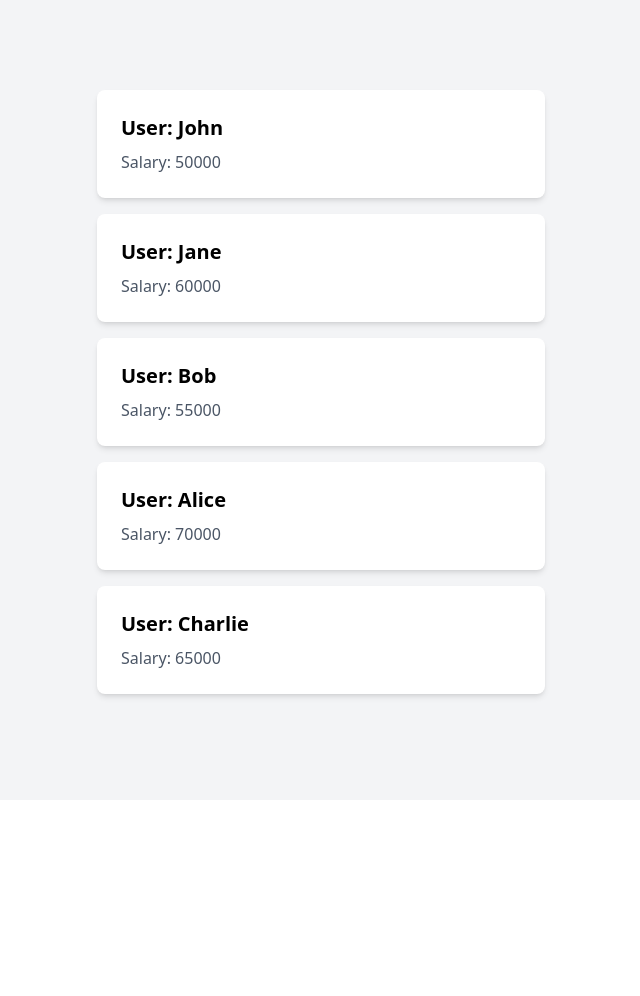
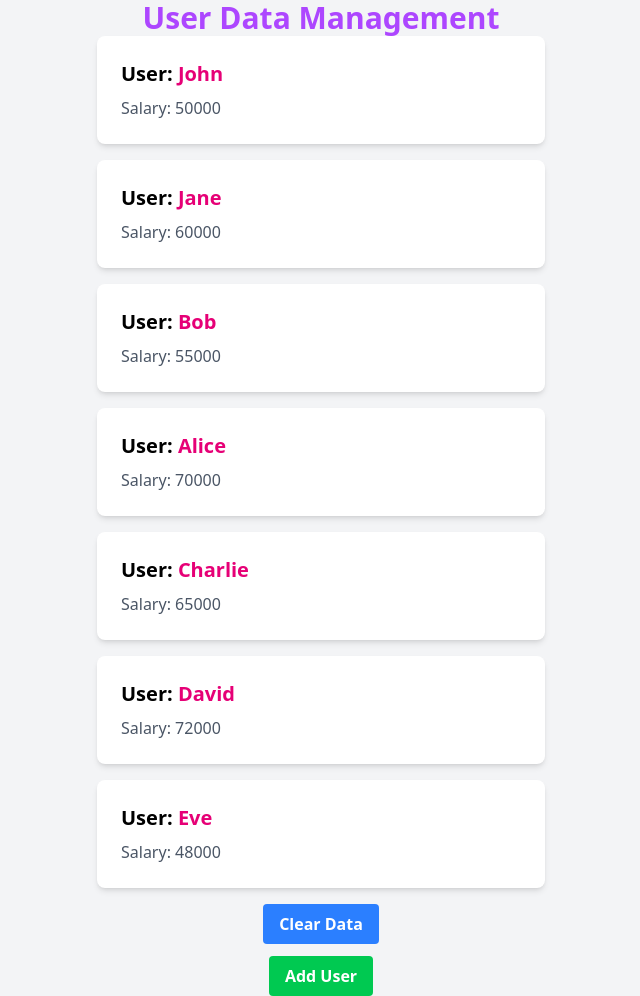
Before and after one commit to chanphiw/learn-angular20, an Angular app: page / in a window 1280 px wide. Shown: the whole page, without its empty margins (319-959 px from the left). Before the commit the page ends 800 px from the top, so only its background shows below. Built offline with nearby package versions, Linux system fonts and the light colour scheme.

Commit message:
for loop2

```diff
--- a/src/app/app.html
+++ b/src/app/app.html
@@ -1,9 +1,24 @@
 <div class="flex flex-col items-center justify-center min-h-screen bg-gray-100">
+  <h1 class="text-3xl font-bold  text-purple-500">
+    User Data Management
+  </h1>
+
   @for(user of data; track user.id) {
   <div class="bg-white shadow-md rounded-lg p-6 mb-4 w-full max-w-md">
-    <h2 class="text-xl font-semibold mb-2">User: {{ user.name }}</h2>
+    <h2 class="text-xl font-semibold mb-2">User:
+      <span class="text-pink-600">{{ user.name }}</span>
+    </h2>
     <p class="text-gray-600">Salary: {{ user.salary }}</p>
   </div>
+  }@empty {
+  <p class="text-gray-600">No data available.</p>
   }
 
+  <button (click)="clearData()" class="bg-blue-500 hover:bg-blue-700 text-white font-bold py-2 px-4 rounded">
+    Clear Data
+  </button>
+
+  <button (click)="addData()" class="bg-green-500 hover:bg-green-700 text-white font-bold py-2 px-4 rounded mt-3">
+    Add User
+  </button>
 </div>
--- a/src/app/app.ts
+++ b/src/app/app.ts
@@ -1,4 +1,4 @@
-import { Component, signal } from '@angular/core';
+import { Component } from '@angular/core';
 
 
 @Component({
@@ -14,7 +14,15 @@ data = [
   { id: 2, name: 'Jane', salary: 60000 },
   { id: 3, name: 'Bob', salary: 55000 },
   { id: 4, name: 'Alice', salary: 70000 },
-  { id: 5, name: 'Charlie', salary: 65000 }
+  { id: 5, name: 'Charlie', salary: 65000 },
+  { id: 6, name: 'David', salary: 72000 },
+  { id: 7, name: 'Eve', salary: 48000 },
 ]
 
+clearData() {
+  this.data = [];
 }
+addData() {
+  this.data.push({ id: this.data.length + 1, name: `New User ${this.data.length + 1}`, salary: Math.floor(Math.random() * 100000) });
+}
+}
```
